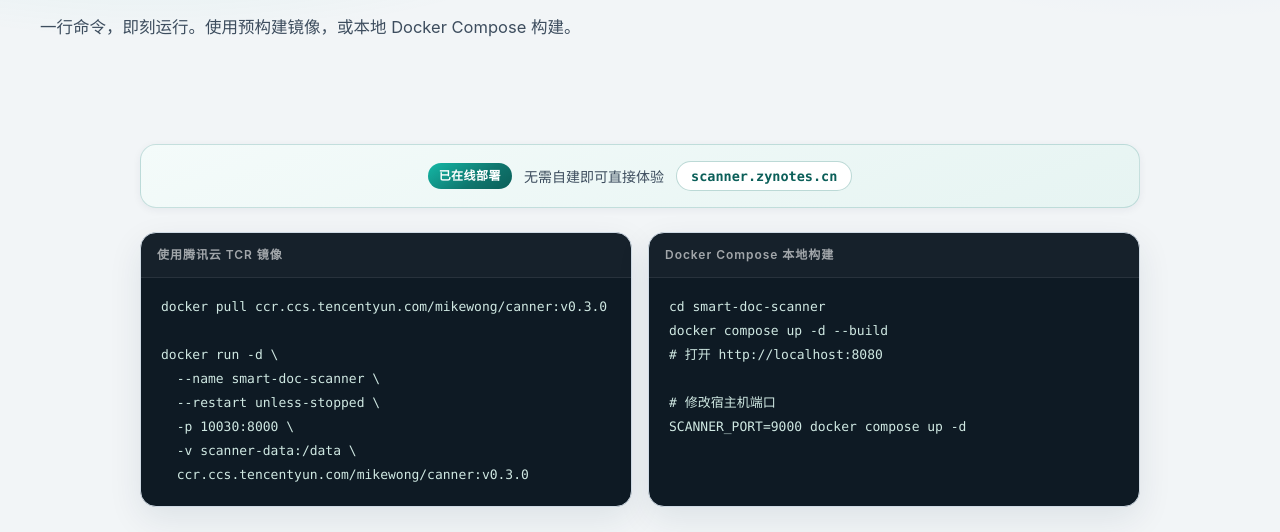
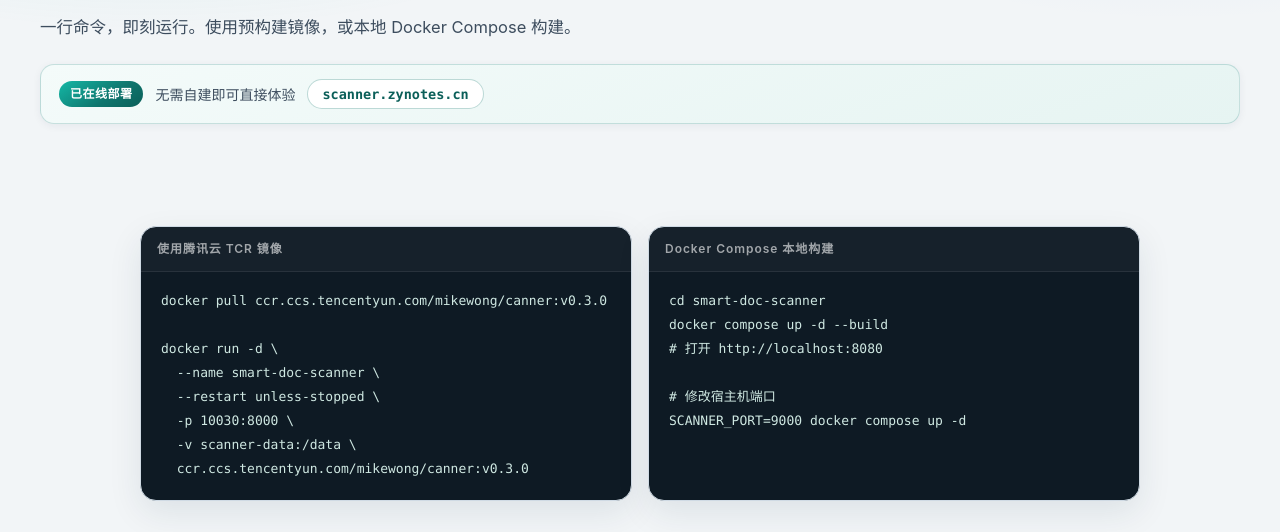
Before and after one commit to vanneswong/smart-doc-scanner-website, a plain HTML site: page deploy.html in a window 1280 px wide. Shown: the part 227-759 px from the top of the page. Drawn offline with Linux system fonts and the light colour scheme.

Commit message:
将在线部署横幅移入页头并左对齐，与标题正文保持一致

```diff
--- a/deploy.html
+++ b/deploy.html
@@ -93,16 +93,16 @@
         </nav>
         <h1>部署指南</h1>
         <p class="lead">一行命令，即刻运行。使用预构建镜像，或本地 Docker Compose 构建。</p>
+        <div class="live-banner">
+          <span class="live-badge">已在线部署</span>
+          <span class="live-text">无需自建即可直接体验</span>
+          <a class="live-link" href="https://scanner.zynotes.cn/" target="_blank" rel="noopener">scanner.zynotes.cn</a>
+        </div>
       </div>
     </section>
 
     <!-- ======================= Deploy ======================= -->
     <section class="section" id="deploy">
-      <div class="live-banner">
-        <span class="live-badge">已在线部署</span>
-        <span class="live-text">无需自建即可直接体验</span>
-        <a class="live-link" href="https://scanner.zynotes.cn/" target="_blank" rel="noopener">scanner.zynotes.cn</a>
-      </div>
       <div class="deploy-grid">
         <div class="code-block">
           <div class="code-head"><span>使用腾讯云 TCR 镜像</span></div>
--- a/style.css
+++ b/style.css
@@ -1114,16 +1114,16 @@ tbody tr:hover td { background: rgba(15, 118, 110, 0.03); }
 
 /* ------------------------------------------------------------------ 在线部署横幅 */
 .live-banner {
-  width: min(1000px, 100%);
-  margin: 0 auto 24px;
+  width: 100%;
+  margin: 22px 0 0;
   display: flex;
   align-items: center;
-  justify-content: center;
+  justify-content: flex-start;
   flex-wrap: wrap;
   gap: 10px 12px;
-  padding: 16px 20px;
+  padding: 14px 18px;
   border: 1px solid rgba(15, 118, 110, 0.2);
-  border-radius: 16px;
+  border-radius: 14px;
   background: linear-gradient(160deg, #f4fbfa, #e6f4f2);
   box-shadow: var(--shadow-sm);
   color: var(--ink-soft);
```
